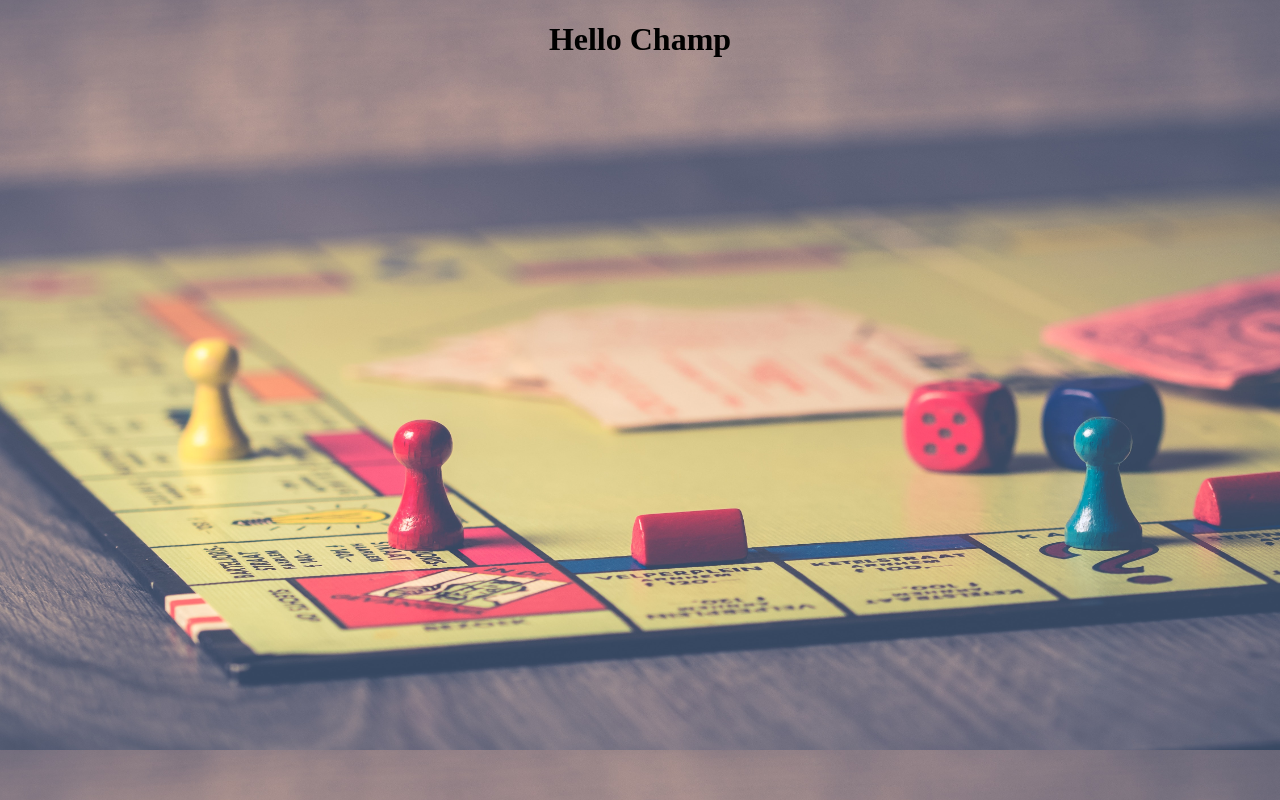
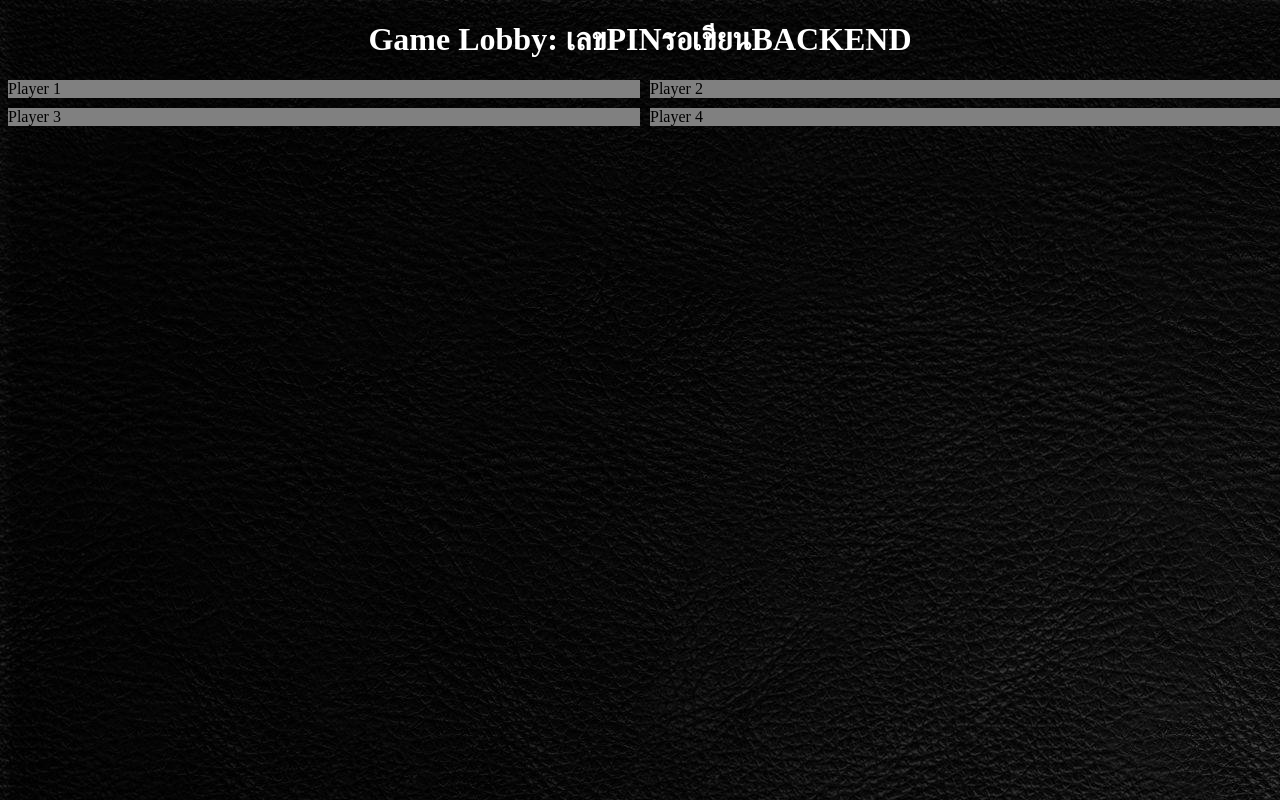
Before and after one commit to ChampManZ/MAID-CIE5, a plain HTML site: page templates/lobby.html in a window 1280 px wide. Drawn offline with Linux system fonts and the light colour scheme.

Commit message:
Add grid layout on game lobby

```diff
--- /dev/null
+++ b/static/stylesheets/lobby.css
@@ -0,0 +1,18 @@
+body {
+    background-image: url(/static/pictures/lobbyBlack.jpg);
+}
+
+h1 {
+    text-align: center;
+    color: white;
+}
+
+.container {
+    display: grid;
+    grid-template-columns: 50% 50%;
+    grid-gap: 10px;
+}
+
+.segment {
+    background-color: gray;
+}
--- a/templates/lobby.html
+++ b/templates/lobby.html
@@ -3,10 +3,16 @@
 <head>
     <meta charset="utf-8">
     <meta name="viewport" content="width=device-width, initial-scale=1">
-    <link rel="stylesheet" href="/static/stylesheets/index.css">
+    <link rel="stylesheet" href="/static/stylesheets/lobby.css">
     <title>MAID - Lobby</title>
 </head>
 <body>
-    <h1>Hello Champ</h1>
+    <h1>Game Lobby: เลขPINรอเขียนBACKEND</h1>
+    <div class="container">
+        <div class="segment">Player 1</div>
+        <div class="segment">Player 2</div>
+        <div class="segment">Player 3</div>
+        <div class="segment">Player 4</div>
+    </div>
 </body>
 </html>
```
Also changed, not shown: static/pictures/lobbyBlack.jpg (added).
